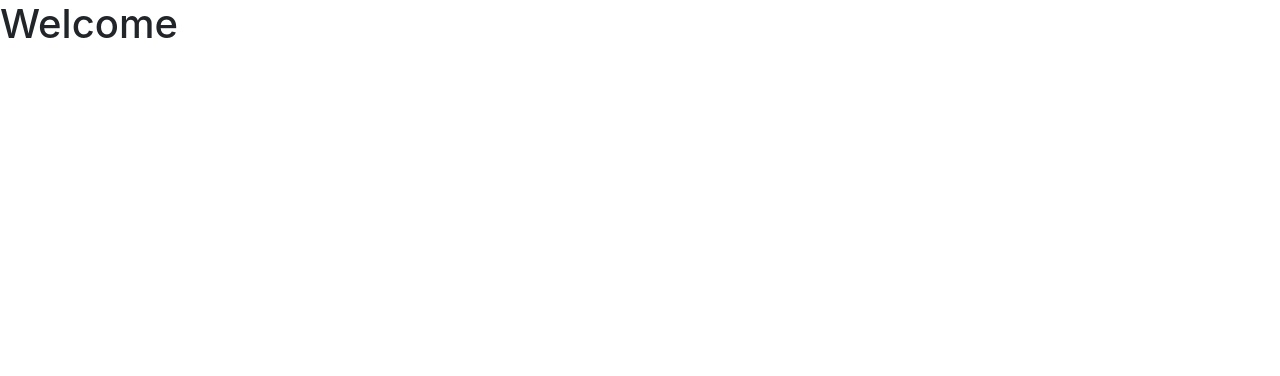
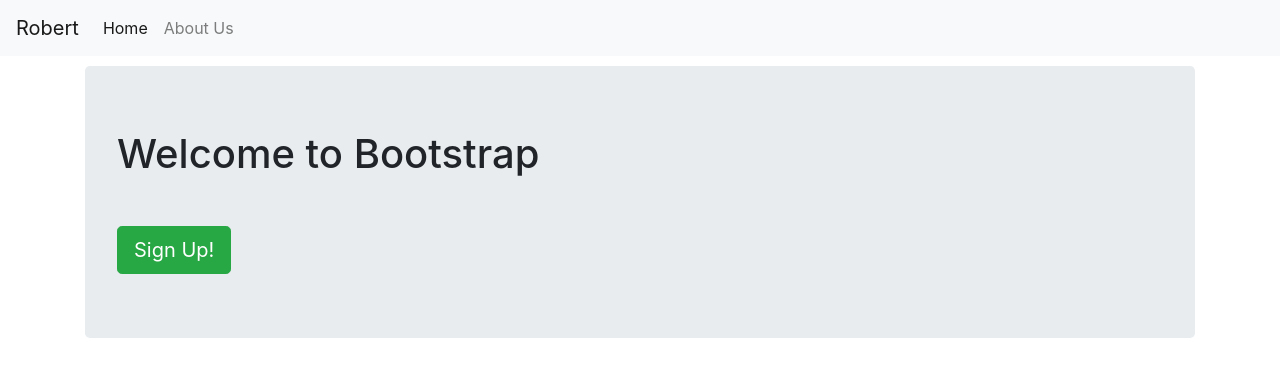
Before and after one commit to rpliszka1987/bootstrapPracticeSite, a plain HTML site: page index.html in a window 1280 px wide. Drawn offline with nearby package versions, Linux system fonts and the light colour scheme.

Commit message:
Added navigation and Jumbotron

```diff
--- a/index.html
+++ b/index.html
@@ -1,10 +1,50 @@
 <!DOCTYPE html>
 <html>
 <head>
+	<!-- Bootstrap CDN -->
 	<link rel="stylesheet" href="https://stackpath.bootstrapcdn.com/bootstrap/4.3.1/css/bootstrap.min.css" integrity="sha384-ggOyR0iXCbMQv3Xipma34MD+dH/1fQ784/j6cY/iJTQUOhcWr7x9JvoRxT2MZw1T" crossorigin="anonymous">
+	<link rel="stylesheet" type="text/css" href="style.css">
 	<title>Rob Bootstrap Practice</title>
 </head>
 <body>
-	<h1>Welcome</h1>
+
+	<div class="container-fluid navigation-margin">
+		<nav class="navbar navbar-expand-lg navbar-light bg-light ">
+		  <a class="navbar-brand" href="#">Robert</a>
+		  <button class="navbar-toggler" type="button" data-toggle="collapse" data-target="#navbarSupportedContent" aria-controls="navbarSupportedContent" aria-expanded="false" aria-label="Toggle navigation">
+		    <span class="navbar-toggler-icon"></span>
+		  </button>
+
+		  <div class="collapse navbar-collapse" id="navbarSupportedContent">
+		    <ul class="navbar-nav mr-auto">
+		      <li class="nav-item active">
+		        <a class="nav-link" href="#">Home <span class="sr-only">(current)</span></a>
+		      </li>
+		      <li class="nav-item">
+		        <a class="nav-link" href="#">About Us</a>
+		      </li>
+		    </ul>
+		  </div>
+		</nav>
+
+	</div>
+
+	<div class="container">
+		<div class="jumbotron">
+			<h1>Welcome to Bootstrap</h1>
+			<button class="btn btn-success btn-lg margin-button">Sign Up!</button>
+		</div>
+	</div>
+
+
+
+
+
+
+
+	<!-- JS jQuery  -->
+	<script src="https://code.jquery.com/jquery-3.3.1.slim.min.js" integrity="sha384-q8i/X+965DzO0rT7abK41JStQIAqVgRVzpbzo5smXKp4YfRvH+8abtTE1Pi6jizo" crossorigin="anonymous"></script>
+	<script src="https://cdnjs.cloudflare.com/ajax/libs/popper.js/1.14.7/umd/popper.min.js" integrity="sha384-UO2eT0CpHqdSJQ6hJty5KVphtPhzWj9WO1clHTMGa3JDZwrnQq4sF86dIHNDz0W1" crossorigin="anonymous"></script>
+	<script src="https://stackpath.bootstrapcdn.com/bootstrap/4.3.1/js/bootstrap.min.js" integrity="sha384-JjSmVgyd0p3pXB1rRibZUAYoIIy6OrQ6VrjIEaFf/nJGzIxFDsf4x0xIM+B07jRM" crossorigin="anonymous"></script>
 </body>
 </html>
--- /dev/null
+++ b/style.css
@@ -0,0 +1,13 @@
+* {
+	padding: 0;
+	margin: 0;
+}
+
+.navigation-margin {
+	padding: 0;
+	padding-bottom: 10px;
+}
+
+.margin-button {
+	margin-top: 40px;
+}
```
